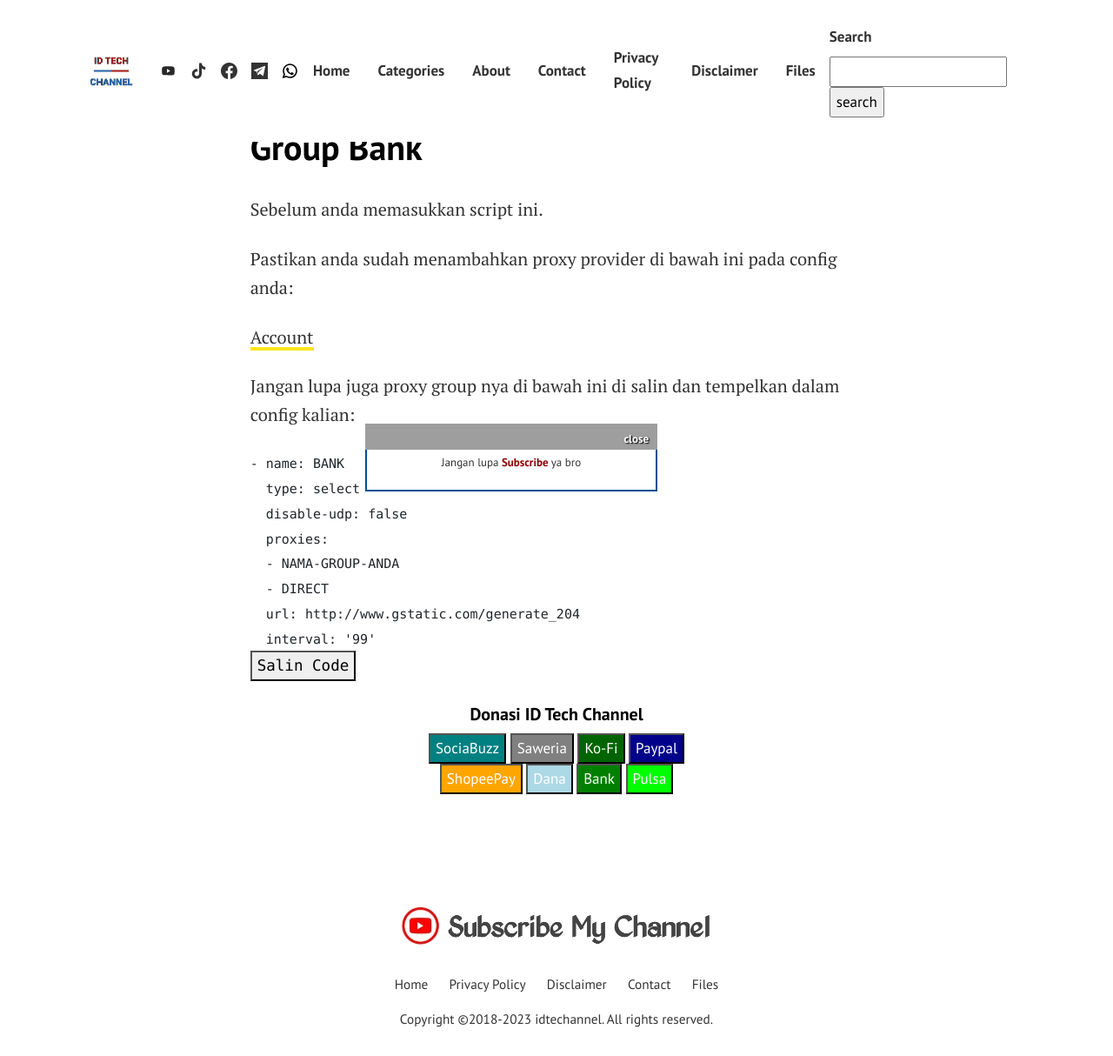
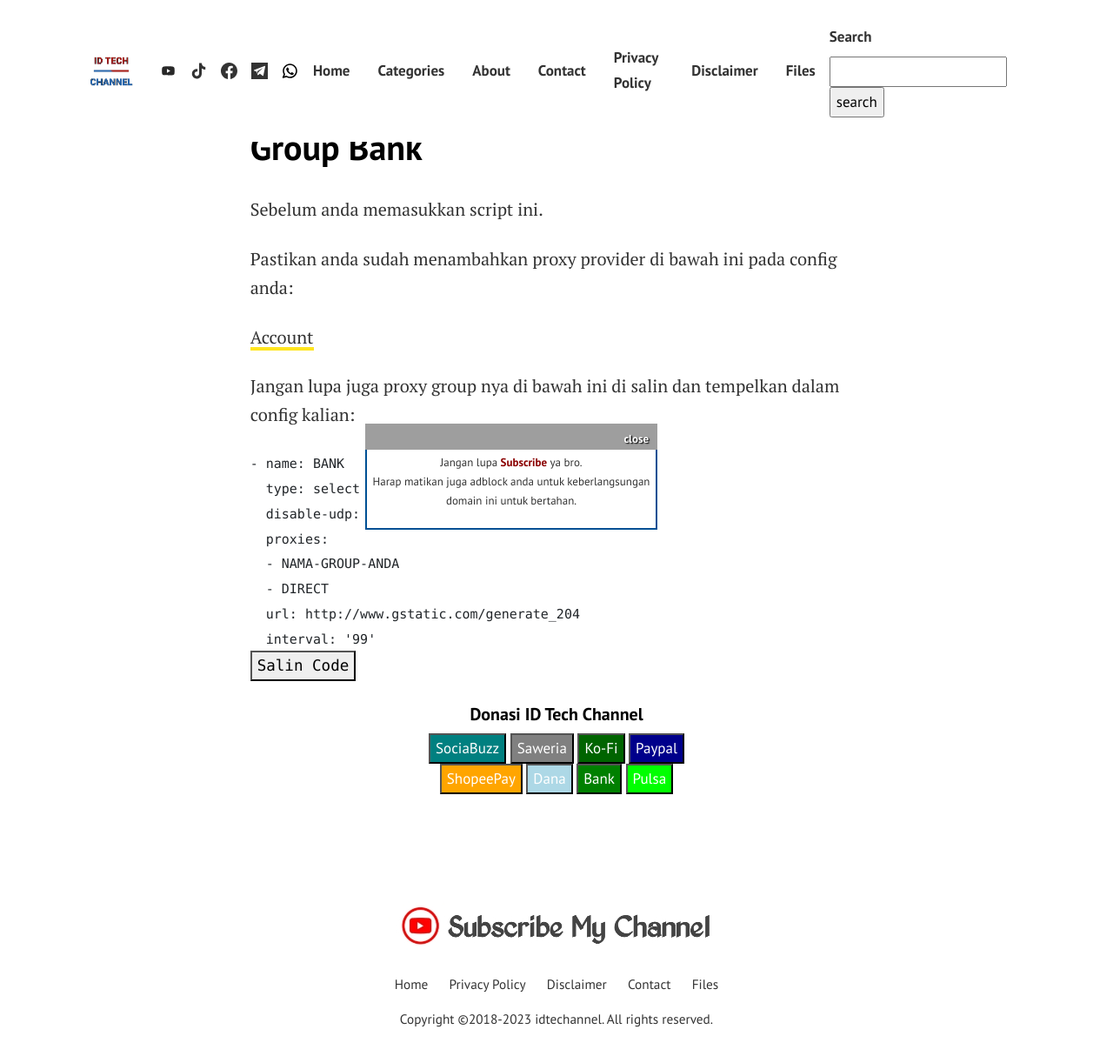
Before and after one commit to mwnsofficial/idtechannel, a Jekyll site: the page built from pages/rule/group-bank.md, in a window 1280 px wide and 1214 px high. Shown: the whole window at 87% size. Built offline with Jekyll 4.4.1, drawn with Linux system fonts in a browser that asks for light colours; comment, search, counter and statistics services are not loaded; grey boxes are pictures that could not be loaded.

Commit message:
Update iklan-popup.html

```diff
--- a/_includes/iklan-popup.html
+++ b/_includes/iklan-popup.html
@@ -51,7 +51,8 @@
 <span style="color:#fff;font-size:13px;font-weight:bold;text-shadow:black 0.1em 0.1em 0.1em;float:right;padding-top:3px;padding-right:10px"><a target="_blank" onclick="getValue()">close</a></span>
 </div>
 <div id="adsground">
-<p>Jangan lupa <a style="color:darkred" href="https://www.youtube.com/@idtechannel" target="_blank"><b>Subscribe</b></a> ya bro</p>
+<p>Jangan lupa <a style="color:darkred" href="https://www.youtube.com/@idtechannel" target="_blank"><b>Subscribe</b></a> ya bro.<br>
+Harap matikan juga adblock anda untuk keberlangsungan domain ini untuk bertahan.</p>
 <p>
 <!-- bannerku -->
 <ins class="adsbygoogle"
```
